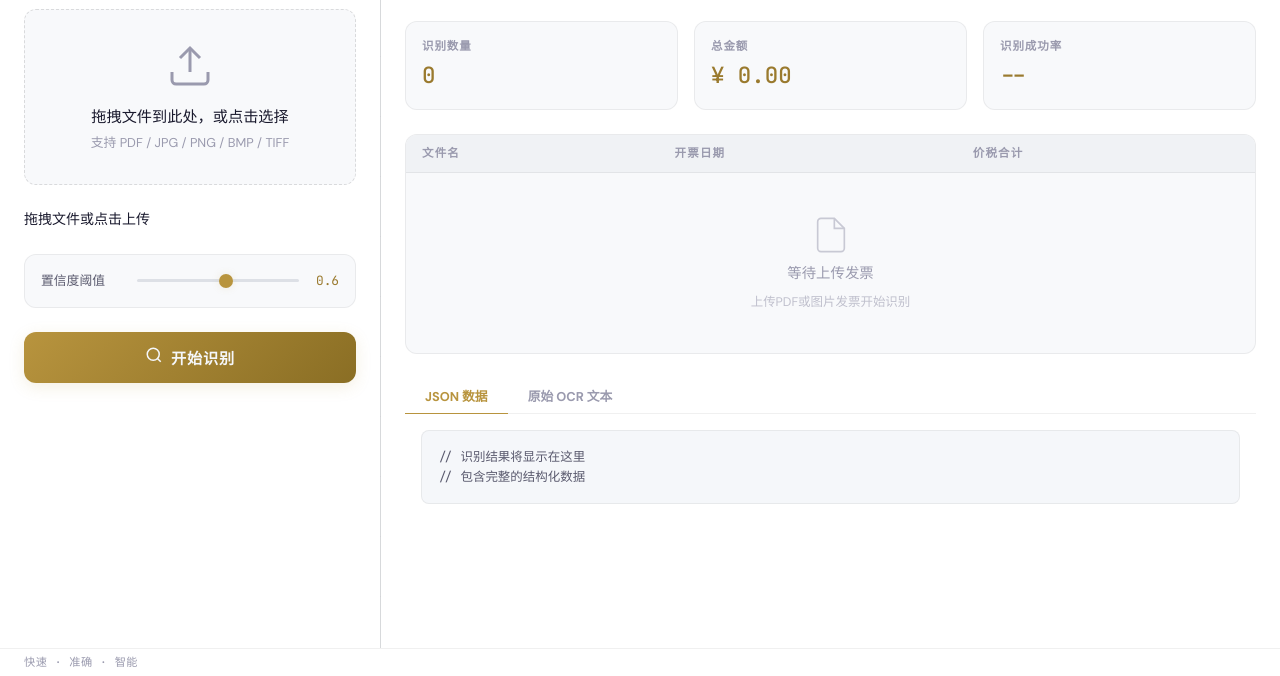
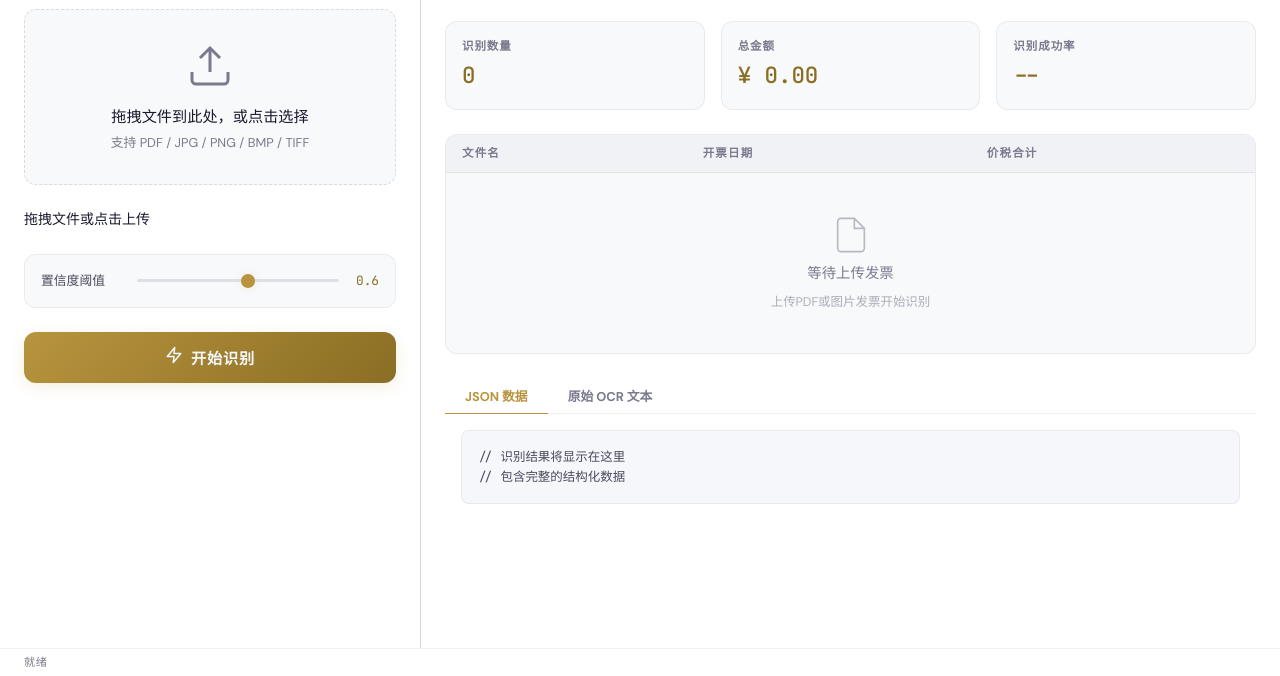
Before and after one commit to qzymz/quickscan-invoices, a website: page templates/index.html in a window 1280 px wide. Shown: the part 124-800 px from the top of the page. Drawn offline with nearby package versions, Linux system fonts and the light colour scheme.

Commit message:
fix: UI/UX improvements for desktop app
- Remove marketing slogan from bottom bar, show status text instead
- Widen left panel from 380px to minmax(400px, 420px)
- Remove max-height from detail panels, use flex: 1 for full height
- Deepen light theme contrast (gold-light, text-secondary, text-tertiary)
- Reduce background grid opacity for light theme (0.15), keep 0.4 for dark
- Add user-select: text to data table cells for copy support
- Replace magnifying glass icon with lightning bolt for recognize button
- Add responsive padding for drop zone on smaller screens

Co-Authored-By: Claude Opus 4.7 <noreply@anthropic.com>

```diff
--- a/static/css/style.css
+++ b/static/css/style.css
@@ -13,15 +13,15 @@
 
     /* 金色主调 */
     --gold-primary: #b8943e;
-    --gold-light: #9a7a2e;
+    --gold-light: #8a6e24;
     --gold-dim: #8a6e24;
     --gold-glow: rgba(184, 148, 62, 0.08);
     --gold-glow-strong: rgba(184, 148, 62, 0.15);
 
     /* 文字层级 */
     --text-primary: #1a1a2e;
-    --text-secondary: #5a5a6e;
-    --text-tertiary: #9a9aae;
+    --text-secondary: #4a4a5e;
+    --text-tertiary: #7a7a8e;
 
     /* 状态色 */
     --success: #16a34a;
@@ -123,9 +123,13 @@ body {
         linear-gradient(var(--border-subtle) 1px, transparent 1px),
         linear-gradient(90deg, var(--border-subtle) 1px, transparent 1px);
     background-size: 60px 60px;
-    opacity: 0.4;
+    opacity: 0.15;
     pointer-events: none;
     z-index: 0;
+}
+
+[data-theme="dark"] .bg-grid {
+    opacity: 0.4;
 }
 
 .bg-glow {
@@ -239,7 +243,7 @@ body {
 /* 主工作区 */
 .main-workspace {
     display: grid;
-    grid-template-columns: 380px 1fr;
+    grid-template-columns: minmax(400px, 420px) 1fr;
     gap: 1px;
     flex: 1;
     overflow: hidden;
@@ -767,6 +771,11 @@ body {
     color: var(--text-primary);
 }
 
+.data-table tbody td {
+    user-select: text;
+    cursor: text;
+}
+
 /* 空状态 */
 .empty-state {
     display: flex;
@@ -851,8 +860,8 @@ body {
     display: none;
     padding: var(--space-md);
     overflow-y: auto;
-    max-height: 220px;
     flex: 1;
+    min-height: 120px;
 }
 
 .detail-panel.active {
@@ -869,7 +878,6 @@ body {
     border-radius: var(--radius-md);
     border: 1px solid var(--border-subtle);
     overflow: auto;
-    max-height: 200px;
 }
 
 /* 原始表格 */
@@ -994,6 +1002,9 @@ body {
     .stats-row {
         grid-template-columns: repeat(3, 1fr);
     }
+    .drop-zone {
+        padding: var(--space-lg) var(--space-md);
+    }
 }
 
 @media (max-width: 600px) {
--- a/templates/index.html
+++ b/templates/index.html
@@ -101,9 +101,8 @@
                     <div class="action-section">
                         <button class="btn-accent" id="btn-recognize">
                             <span class="btn-icon">
-                                <svg viewBox="0 0 24 24" fill="none" stroke="currentColor" stroke-width="2">
-                                    <circle cx="11" cy="11" r="8"/>
-                                    <line x1="21" y1="21" x2="16.65" y2="16.65"/>
+                                <svg viewBox="0 0 24 24" fill="none" stroke="currentColor" stroke-width="2" stroke-linecap="round" stroke-linejoin="round">
+                                    <path d="M13 2L3 14h9l-1 8 10-12h-9l1-8z"/>
                                 </svg>
                             </span>
                             开始识别
@@ -224,7 +223,7 @@
 
         <!-- 底部状态栏 -->
         <footer class="bottom-bar">
-            <span class="bottom-info">快速 · 准确 · 智能</span>
+            <span class="bottom-info">就绪</span>
             <span class="bottom-info" id="bottom-time"></span>
         </footer>
     </div>
```
Also changed, not shown: src-tauri/dist/index.html, src-tauri/dist/static/css/style.css.
